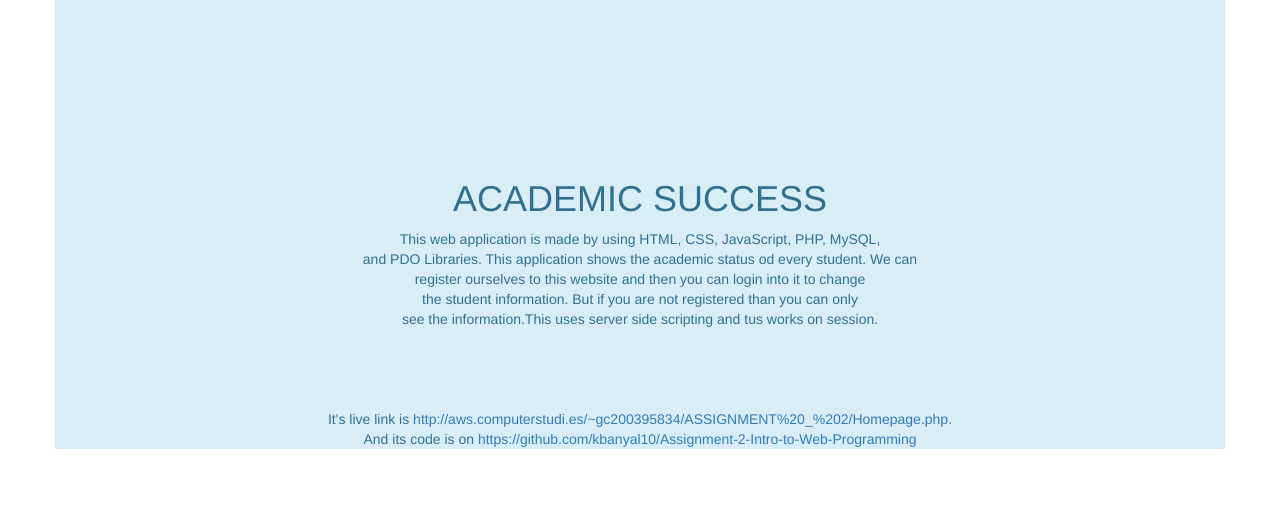
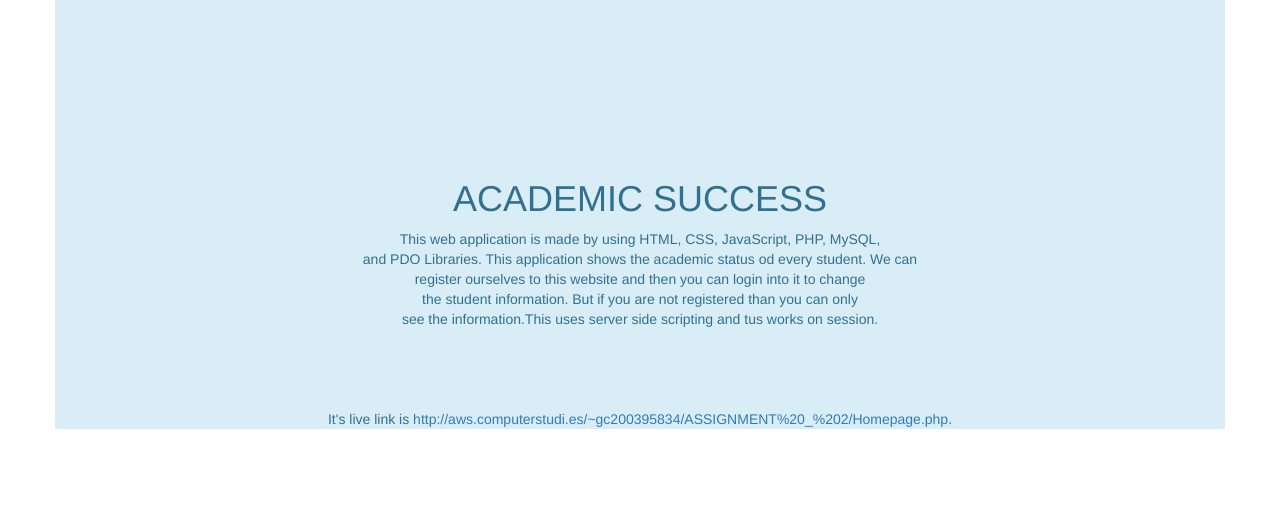
Before and after one commit to kbanyal10/Assignment-2-Intro-to-Web-Programming, a PHP site: page /Homepage.php in a window 1280 px wide. Shown: the part 73-602 px from the top of the page. Run offline with PHP 8.4, Linux system fonts and the light colour scheme; some libraries are stand-ins or nearby versions.

Commit message:
Update Homepage.php

```diff
--- a/Homepage.php
+++ b/Homepage.php
@@ -26,7 +26,7 @@
 
     It's live link is <a href="http://aws.computerstudi.es/~gc200395834/ASSIGNMENT%20_%202/Homepage.php">http://aws.computerstudi.es/~gc200395834/ASSIGNMENT%20_%202/Homepage.php</a>.</br>
 
-    And its code is on <a href="https://github.com/kbanyal10/Assignment-2-Intro-to-Web-Programming">https://github.com/kbanyal10/Assignment-2-Intro-to-Web-Programming</a>
+
 
 
 </div>
```
